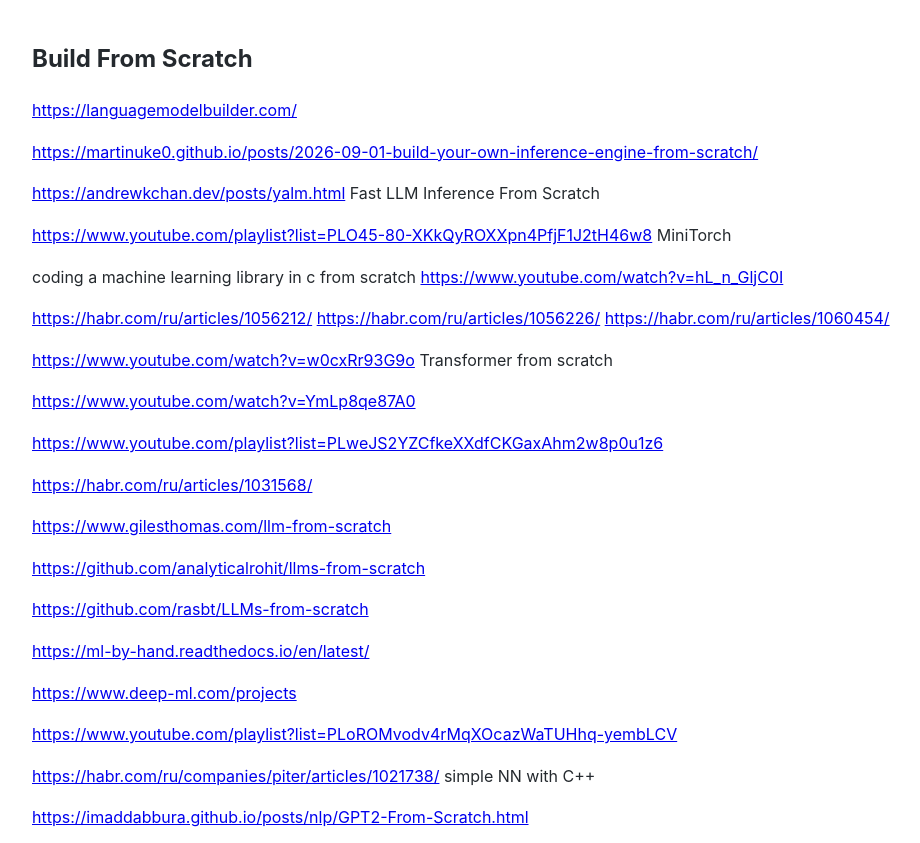
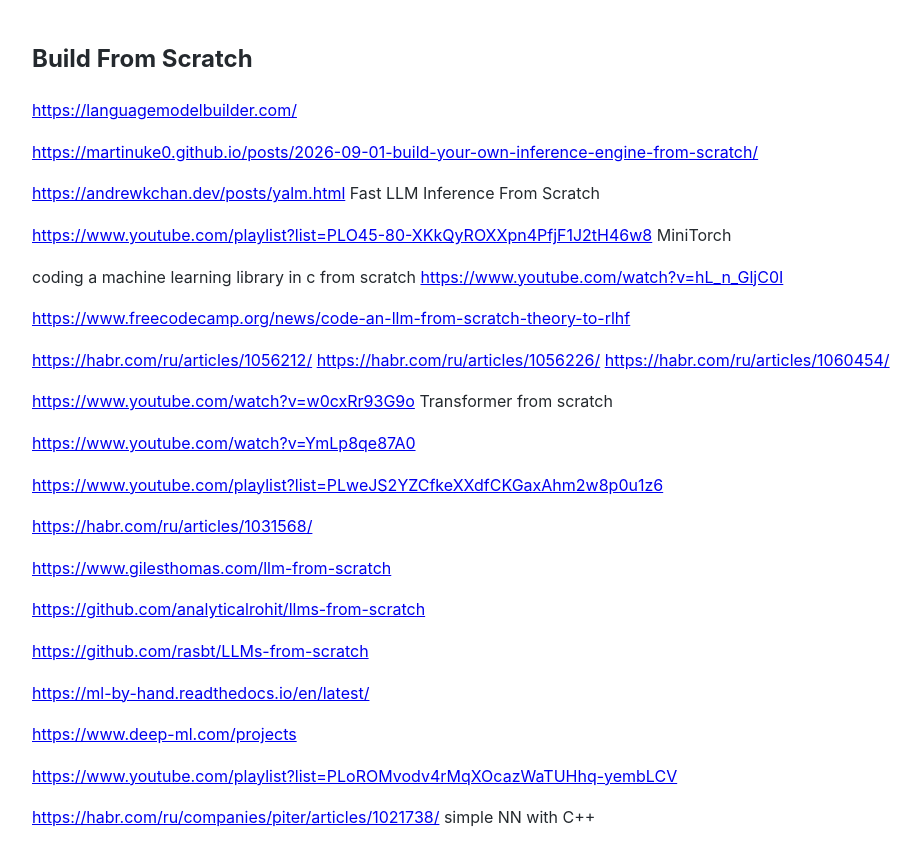
Before and after one commit to Michael-Lubinsky/michael-lubinsky.github.com, a Jekyll site: the page built from ml/from_scratch.md, in a window 1280 px wide and 900 px high, cut to the strip 0-843 px from the top of the window. Shown: the whole strip, without its empty margins (158-1078 px from the left). Built offline with Jekyll 4.4.1, drawn with Linux system fonts in a browser that asks for light colours; our own code applies the rules of GitHub Pages for plain Markdown files.

Commit message:
Update from_scratch.md

```diff
--- a/ml/from_scratch.md
+++ b/ml/from_scratch.md
@@ -11,6 +11,7 @@
 coding a machine learning library in c from scratch
 <https://www.youtube.com/watch?v=hL_n_GljC0I>
 
+ <https://www.freecodecamp.org/news/code-an-llm-from-scratch-theory-to-rlhf>
 
 <https://habr.com/ru/articles/1056212/>
 <https://habr.com/ru/articles/1056226/>
```
